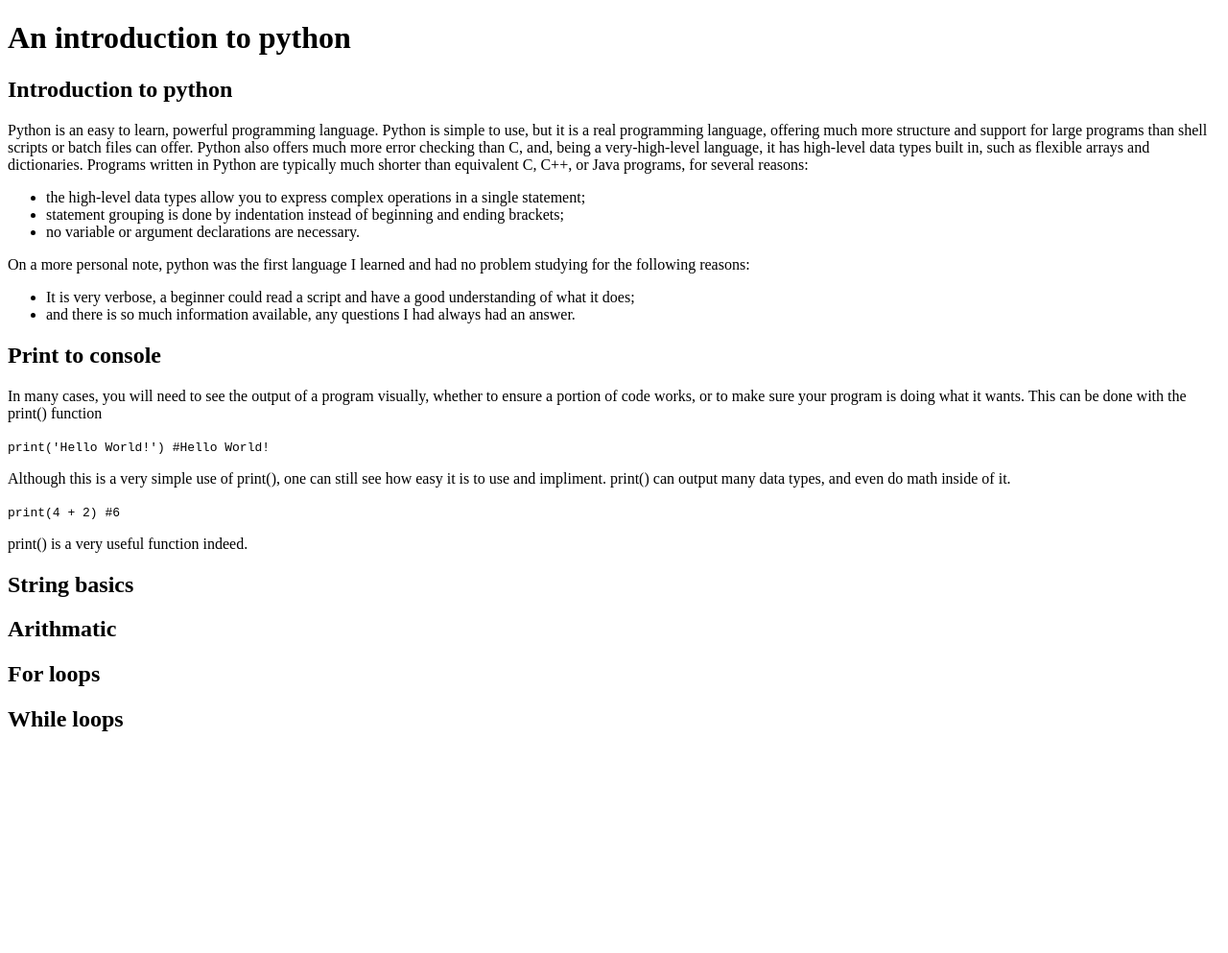
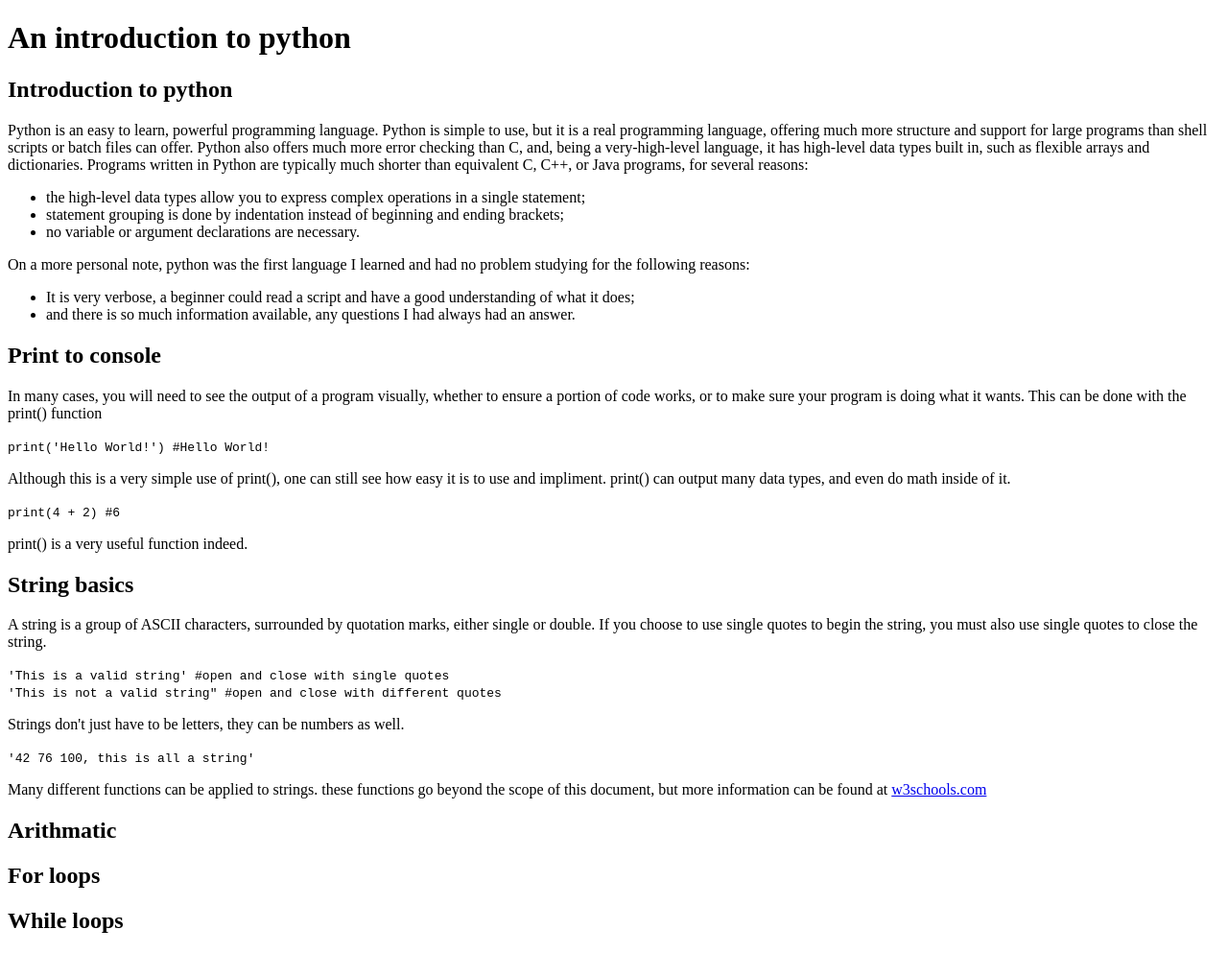
Before and after one commit to jarikhenriksen/Technical_Document, a plain HTML site: page index.html in a window 1280 px wide. Shown: the whole page at 96% size. Before the commit the page ends 800 px from the top, so only its background shows below. Drawn offline with Linux system fonts and the light colour scheme.

Commit message:
filled out strings section

```diff
--- a/index.html
+++ b/index.html
@@ -17,43 +17,67 @@
            Programs written in Python are typically much shorter than equivalent C, C++, or
            Java programs, for several reasons:
         </p>
+
         <ul>
             <li>the high-level data types allow you to express complex operations in a single statement;</li>
             <li>statement grouping is done by indentation instead of beginning and ending brackets;</li>
             <li>no variable or argument declarations are necessary.</li>
         </ul>
+
         <p>On a more personal note, python was the first language I learned and had no problem studying for the
             following reasons: </p>
         <ul>
             <li>It is very verbose, a beginner could read a script and have a good understanding of what it does;</li>
             <li>and there is so much information available, any questions I had always had an answer.</li>
         </ul>
+
     </div>
     <div class='main-section' id='Print_to_console'>
         <header>
             <h2>Print to console</h2>
+
             <p>In many cases, you will need to see the output of a program visually, whether to ensure a portion of
                 code works, or to make sure your program is doing what it wants. This can be done with the print() function
             </p>
+
             <code>print('Hello World!')
                 #Hello World!
             </code>
+
             <p>Although this is a very simple use of print(), one can still see how easy it is to use and impliment.
                 print() can output many data types, and even do math inside of it.
             </p>
+
             <code>print(4 + 2)
                 #6
             </code>
+
             <p>print() is a very useful function indeed.</p>
+
         </header>
     </div>
 
     <div class='main-section' id='String_basics'>
         <header>
             <h2>String basics</h2>
-            <p></p>
-            <code></code>
-            <p></p>
+
+            <p>A string is a group of ASCII characters, surrounded by quotation marks,
+                either single or double. If you choose to use single quotes to begin the string,
+                you must also use single quotes to close the string.
+            </p>
+
+            <code>'This is a valid string' #open and close with single quotes <br>
+                'This is not a valid string" #open and close with different quotes
+            </code>
+
+            <p>Strings don't just have to be letters, they can be numbers as well. </p>
+
+            <code>'42 76 100, this is all a string'</code>
+
+            <p>Many different functions can be applied to strings. these functions go beyond the
+                scope of this document, but more information can be found at
+                <a href='https://www.w3schools.com/python/python_strings.asp'>w3schools.com</a>
+            </p>
         </header>
     </div>
 
```
